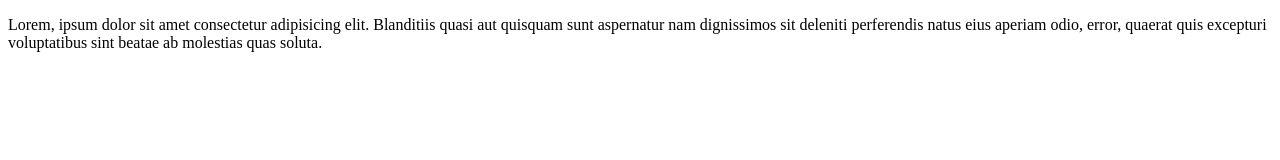
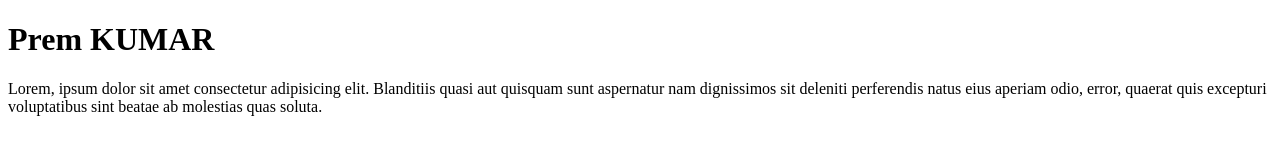
Before and after one commit to iamprem8863/GitLearningRepo, a plain HTML site: page project1/index.html in a window 1280 px wide. Drawn offline with Linux system fonts and the light colour scheme.

Commit message:
change in dev

```diff
--- a/project1/index.html
+++ b/project1/index.html
@@ -7,7 +7,9 @@
     <title>Document</title>
 </head>
 <body>
+    <h1>Prem KUMAR</h1>
     <p>Lorem, ipsum dolor sit amet consectetur adipisicing elit. Blanditiis quasi aut quisquam sunt aspernatur nam dignissimos sit deleniti perferendis natus eius aperiam odio,
          error, quaerat quis excepturi voluptatibus sint beatae ab molestias quas soluta.</p>
+
 </body>
 </html>
```
